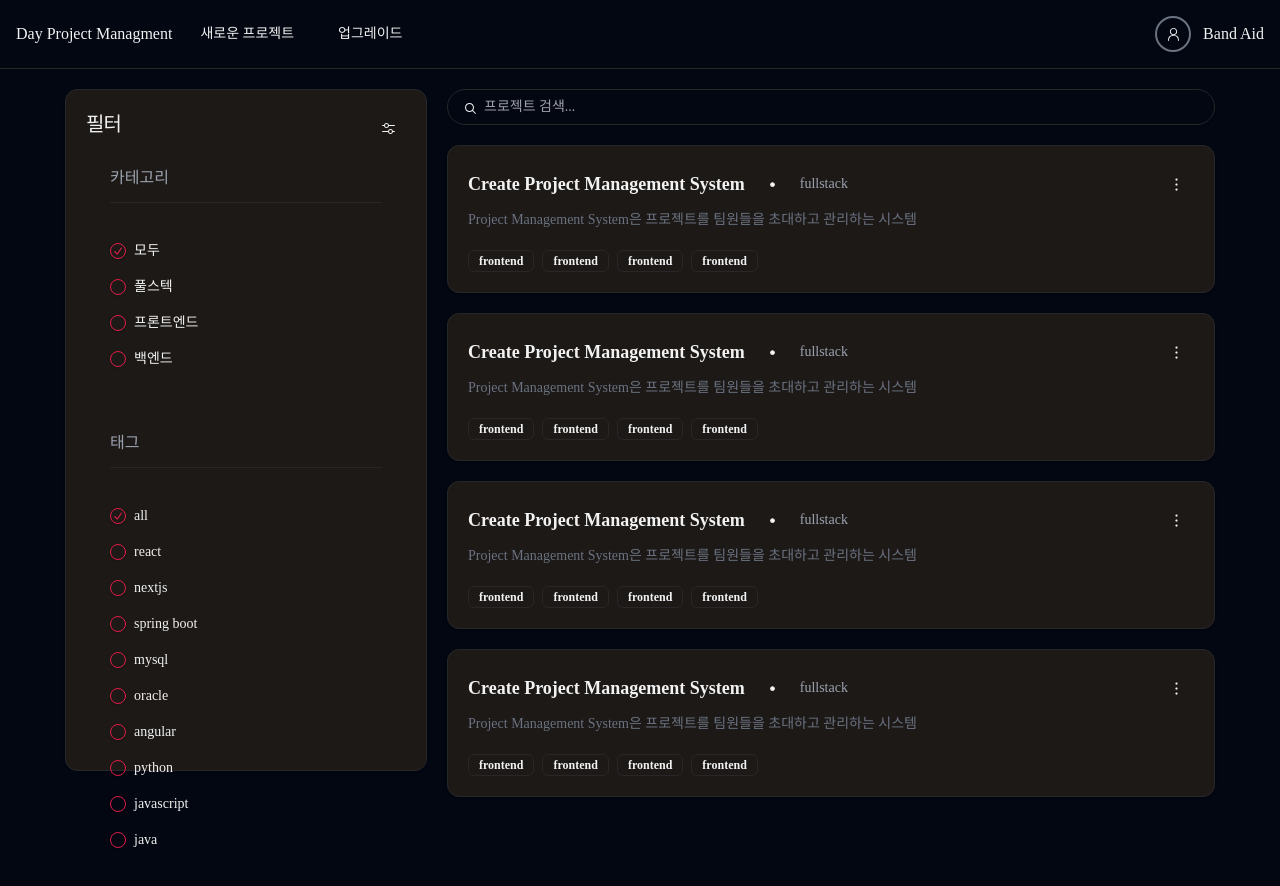
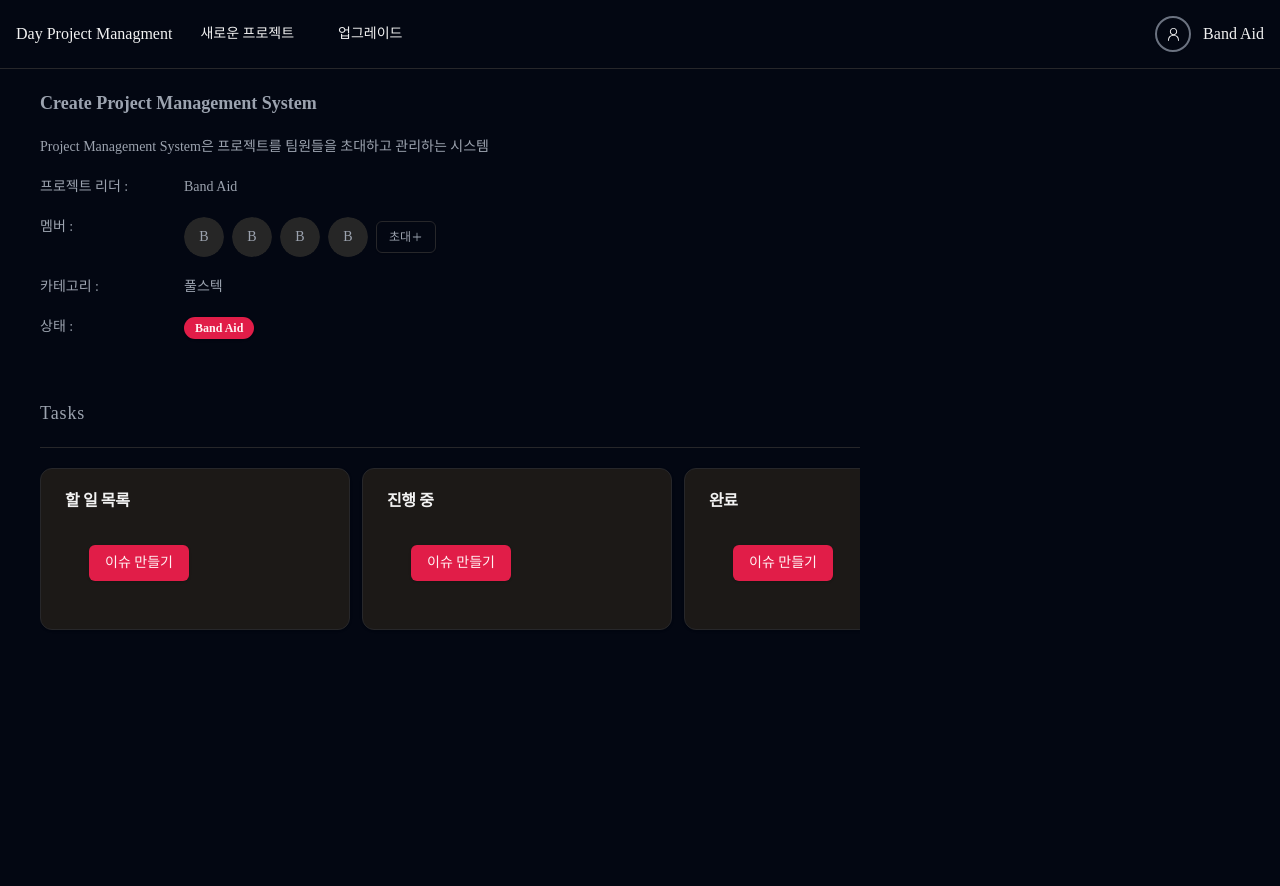
Before and after one commit to Jangchaeyun/projectmanagementsystem, a React (Vite) app in the folder React/project-management-react/: page /project/1 in a window 1280 px wide. Shown: the top 886 px of the page. Before the commit the page ends 848 px from the top, so only its background shows below. Built offline with nearby package versions, Linux system fonts and the light colour scheme; a web font is replaced by a local one.

Commit message:
0905 Project Detail Page

```diff
--- a/React/project-management-react/package.json
+++ b/React/project-management-react/package.json
@@ -11,6 +11,7 @@
   },
   "dependencies": {
     "@hookform/resolvers": "^3.9.0",
+    "@radix-ui/react-avatar": "^1.1.0",
     "@radix-ui/react-dialog": "^1.1.1",
     "@radix-ui/react-dropdown-menu": "^2.1.1",
     "@radix-ui/react-icons": "^1.3.0",
@@ -25,6 +26,7 @@
     "react": "^18.3.1",
     "react-dom": "^18.3.1",
     "react-hook-form": "^7.53.0",
+    "react-router-dom": "^6.26.1",
     "tailwind-merge": "^2.5.2",
     "tailwindcss-animate": "^1.0.7",
     "zod": "^3.23.8"
--- a/React/project-management-react/src/App.jsx
+++ b/React/project-management-react/src/App.jsx
@@ -1,12 +1,17 @@
+import { Route, Routes } from "react-router-dom";
 import "./App.css";
 import Home from "./pages/Home/Home";
 import Navbar from "./pages/Navbar/Navbar";
+import ProjectDetails from "./pages/ProjectDetails/ProjectDetails";
 
 function App() {
   return (
     <>
       <Navbar />
-      <Home />
+      <Routes>
+        <Route path="/" element={<Home />} />
+        <Route path="/project/:id" element={<ProjectDetails />} />
+      </Routes>
     </>
   );
 }
--- /dev/null
+++ b/React/project-management-react/src/components/ui/avatar.jsx
@@ -0,0 +1,33 @@
+import * as React from "react"
+import * as AvatarPrimitive from "@radix-ui/react-avatar"
+
+import { cn } from "@/lib/utils"
+
+const Avatar = React.forwardRef(({ className, ...props }, ref) => (
+  <AvatarPrimitive.Root
+    ref={ref}
+    className={cn("relative flex h-10 w-10 shrink-0 overflow-hidden rounded-full", className)}
+    {...props} />
+))
+Avatar.displayName = AvatarPrimitive.Root.displayName
+
+const AvatarImage = React.forwardRef(({ className, ...props }, ref) => (
+  <AvatarPrimitive.Image
+    ref={ref}
+    className={cn("aspect-square h-full w-full", className)}
+    {...props} />
+))
+AvatarImage.displayName = AvatarPrimitive.Image.displayName
+
+const AvatarFallback = React.forwardRef(({ className, ...props }, ref) => (
+  <AvatarPrimitive.Fallback
+    ref={ref}
+    className={cn(
+      "flex h-full w-full items-center justify-center rounded-full bg-muted",
+      className
+    )}
+    {...props} />
+))
+AvatarFallback.displayName = AvatarPrimitive.Fallback.displayName
+
+export { Avatar, AvatarImage, AvatarFallback }
--- a/React/project-management-react/src/components/ui/badge.jsx
+++ b/React/project-management-react/src/components/ui/badge.jsx
@@ -1,10 +1,10 @@
-import * as React from "react"
+import * as React from "react";
 import { cva } from "class-variance-authority";
 
-import { cn } from "@/lib/utils"
+import { cn } from "@/lib/utils";
 
 const badgeVariants = cva(
-  "inline-flex items-center rounded-md border px-2.5 py-0.5 text-xs font-semibold transition-colors focus:outline-none focus:ring-2 focus:ring-ring focus:ring-offset-2",
+  "inline-flex items-center rounded-full border px-2.5 py-0.5 text-xs font-semibold transition-colors focus:outline-none focus:ring-2 focus:ring-ring focus:ring-offset-2",
   {
     variants: {
       variant: {
@@ -21,14 +21,12 @@ const badgeVariants = cva(
       variant: "default",
     },
   }
-)
+);
 
-function Badge({
-  className,
-  variant,
-  ...props
-}) {
-  return (<div className={cn(badgeVariants({ variant }), className)} {...props} />);
+function Badge({ className, variant, ...props }) {
+  return (
+    <div className={cn(badgeVariants({ variant }), className)} {...props} />
+  );
 }
 
-export { Badge, badgeVariants }
+export { Badge, badgeVariants };
--- a/React/project-management-react/src/main.jsx
+++ b/React/project-management-react/src/main.jsx
@@ -1,10 +1,13 @@
-import { StrictMode } from 'react'
-import { createRoot } from 'react-dom/client'
-import App from './App.jsx'
-import './index.css'
+import { StrictMode } from "react";
+import { createRoot } from "react-dom/client";
+import App from "./App.jsx";
+import "./index.css";
+import { BrowserRouter } from "react-router-dom";
 
-createRoot(document.getElementById('root')).render(
+createRoot(document.getElementById("root")).render(
   <StrictMode>
-    <App />
-  </StrictMode>,
-)
+    <BrowserRouter>
+      <App />
+    </BrowserRouter>
+  </StrictMode>
+);
--- a/React/project-management-react/src/pages/Project/ProjectCard.jsx
+++ b/React/project-management-react/src/pages/Project/ProjectCard.jsx
@@ -8,15 +8,20 @@ import {
 } from "@/components/ui/dropdown-menu";
 import { DropdownMenu } from "@radix-ui/react-dropdown-menu";
 import { DotFilledIcon, DotsVerticalIcon } from "@radix-ui/react-icons";
+import { useNavigate } from "react-router-dom";
 
 const ProjectCard = () => {
+  const naviate = useNavigate();
   return (
     <Card className="p-5 w-full lg:max-w-3xl">
       <div className="space-y-5">
         <div className="space-y-2">
           <div className="flex justify-between">
             <div className="flex items-center gap-5">
-              <h1 className="cursor-pointer font-bold text-lg">
+              <h1
+                onClick={() => naviate("/project/3")}
+                className="cursor-pointer font-bold text-lg"
+              >
                 Create Project Management System
               </h1>
               <DotFilledIcon />
--- /dev/null
+++ b/React/project-management-react/src/pages/ProjectDetails/ChatBox.jsx
@@ -0,0 +1,11 @@
+import React from 'react';
+
+const ChatBox = () => {
+  return (
+    <div>
+
+    </div>
+  );
+}
+
+export default ChatBox;
--- /dev/null
+++ b/React/project-management-react/src/pages/ProjectDetails/InviteUserForm.jsx
@@ -0,0 +1,56 @@
+import { Button } from "@/components/ui/button";
+import { DialogClose } from "@/components/ui/dialog";
+import {
+  Form,
+  FormControl,
+  FormField,
+  FormItem,
+  FormMessage,
+} from "@/components/ui/form";
+import { Input } from "@/components/ui/input";
+import { useForm } from "react-hook-form";
+
+const InviteUserForm = () => {
+  const form = useForm({
+    //resolver:zod
+    defaultValues: {
+      email: "",
+    },
+  });
+
+  const onSubmit = (data) => {
+    console.log("invite user", data);
+  };
+  return (
+    <div>
+      <Form {...form}>
+        <form className="space-y-3" onSubmit={form.handleSubmit(onSubmit)}>
+          <FormField
+            control={form.control}
+            name="email"
+            render={({ field }) => (
+              <FormItem>
+                <FormControl>
+                  <Input
+                    {...field}
+                    type="text"
+                    className="border w-full border-gray-700 py-5 px-5"
+                    placeholder="사용자 이메일..."
+                  />
+                </FormControl>
+                <FormMessage />
+              </FormItem>
+            )}
+          />
+          <DialogClose>
+            <Button type="submit" className="w-full my-5">
+              사용자 초대
+            </Button>
+          </DialogClose>
+        </form>
+      </Form>
+    </div>
+  );
+};
+
+export default InviteUserForm;
--- /dev/null
+++ b/React/project-management-react/src/pages/ProjectDetails/IssueCard.jsx
@@ -0,0 +1,11 @@
+import React from 'react';
+
+const IssueCard = () => {
+  return (
+    <div>
+
+    </div>
+  );
+}
+
+export default IssueCard;
--- /dev/null
+++ b/React/project-management-react/src/pages/ProjectDetails/IssueList.jsx
@@ -0,0 +1,37 @@
+import {
+  Card,
+  CardContent,
+  CardFooter,
+  CardHeader,
+  CardTitle,
+} from "@/components/ui/card";
+import { Dialog, DialogTrigger } from "@/components/ui/dialog";
+import React from "react";
+import IssueCard from "./IssueCard";
+import { Button } from "@/components/ui/button";
+
+const IssueList = ({ title, status }) => {
+  return (
+    <div>
+      <Dialog>
+        <Card className="w-full md:w-[300px] lg:w-[310px]">
+          <CardHeader>
+            <CardTitle>{title}</CardTitle>
+            <CardContent className="px-2">
+              <div className="space-y-2">
+                <IssueCard />
+              </div>
+            </CardContent>
+            <CardFooter>
+              <DialogTrigger>
+                <Button>이슈 만들기</Button>
+              </DialogTrigger>
+            </CardFooter>
+          </CardHeader>
+        </Card>
+      </Dialog>
+    </div>
+  );
+};
+
+export default IssueList;
--- /dev/null
+++ b/React/project-management-react/src/pages/ProjectDetails/ProjectDetails.jsx
@@ -0,0 +1,95 @@
+import { Avatar, AvatarFallback } from "@/components/ui/avatar";
+import { Badge } from "@/components/ui/badge";
+import { Button } from "@/components/ui/button";
+import {
+  Dialog,
+  DialogClose,
+  DialogContent,
+  DialogHeader,
+  DialogTrigger,
+} from "@/components/ui/dialog";
+import { ScrollArea } from "@/components/ui/scroll-area";
+import { PlusIcon } from "@radix-ui/react-icons";
+import React from "react";
+import InviteUserForm from "./InviteUserForm";
+import IssueList from "./IssueList";
+import ChatBox from "./ChatBox";
+
+const ProjectDetails = () => {
+  const handleProjectInvitation = () => {};
+  return (
+    <>
+      <div className="mt-5 lg:px-10">
+        <div className="lg:flex gap-5 justify-between pb-4">
+          <ScrollArea className="h-screen lg:w-[69%] pr-2">
+            <div className="text-gray-400 pb-10 w-full">
+              <h1 className="text-lg font-semibold pb-5">
+                Create Project Management System
+              </h1>
+              <div className="space-y-5 pb-10 text-sm">
+                <p className="w-full md:max-w-lg lg:max-w-xl text-sm">
+                  Project Management System은 프로젝트를 팀원들을 초대하고
+                  관리하는 시스템
+                </p>
+                <div className="flex">
+                  <p className="w-36">프로젝트 리더 : </p>
+                  <p>Band Aid</p>
+                </div>
+                <div className="flex">
+                  <p className="w-36">멤버 : </p>
+                  <div className="flex items-center gap-2">
+                    {[1, 1, 1, 1].map((item) => (
+                      <Avatar className="cursor-pointer" key={item}>
+                        <AvatarFallback>B</AvatarFallback>
+                      </Avatar>
+                    ))}
+                  </div>
+                  <Dialog>
+                    <DialogTrigger>
+                      <DialogClose>
+                        <Button
+                          size="sm"
+                          variant="outline"
+                          onClick={handleProjectInvitation}
+                          className="ml-2"
+                        >
+                          <span>초대</span>
+                          <PlusIcon className="w-3 h-3" />
+                        </Button>
+                      </DialogClose>
+                    </DialogTrigger>
+                    <DialogContent>
+                      <DialogHeader>초대할 사용자</DialogHeader>
+                      <InviteUserForm />
+                    </DialogContent>
+                  </Dialog>
+                </div>
+                <div className="flex">
+                  <p className="w-36">카테고리 : </p>
+                  <p>풀스텍</p>
+                </div>
+                <div className="flex">
+                  <p className="w-36">상태 : </p>
+                  <Badge>Band Aid</Badge>
+                </div>
+              </div>
+              <section>
+                <p className="py-5 border-b text-lg tracking-wider">Tasks</p>
+                <div className="lg:flex md:flex gap-3 justify-between py-5">
+                  <IssueList status="pending" title="할 일 목록" />
+                  <IssueList status="in_progress" title="진행 중" />
+                  <IssueList status="done" title="완료" />
+                </div>
+              </section>
+            </div>
+            <div>
+              <ChatBox />
+            </div>
+          </ScrollArea>
+        </div>
+      </div>
+    </>
+  );
+};
+
+export default ProjectDetails;
```
Also changed, not shown: 2 other files (tests, documents, lock files or other folders).
